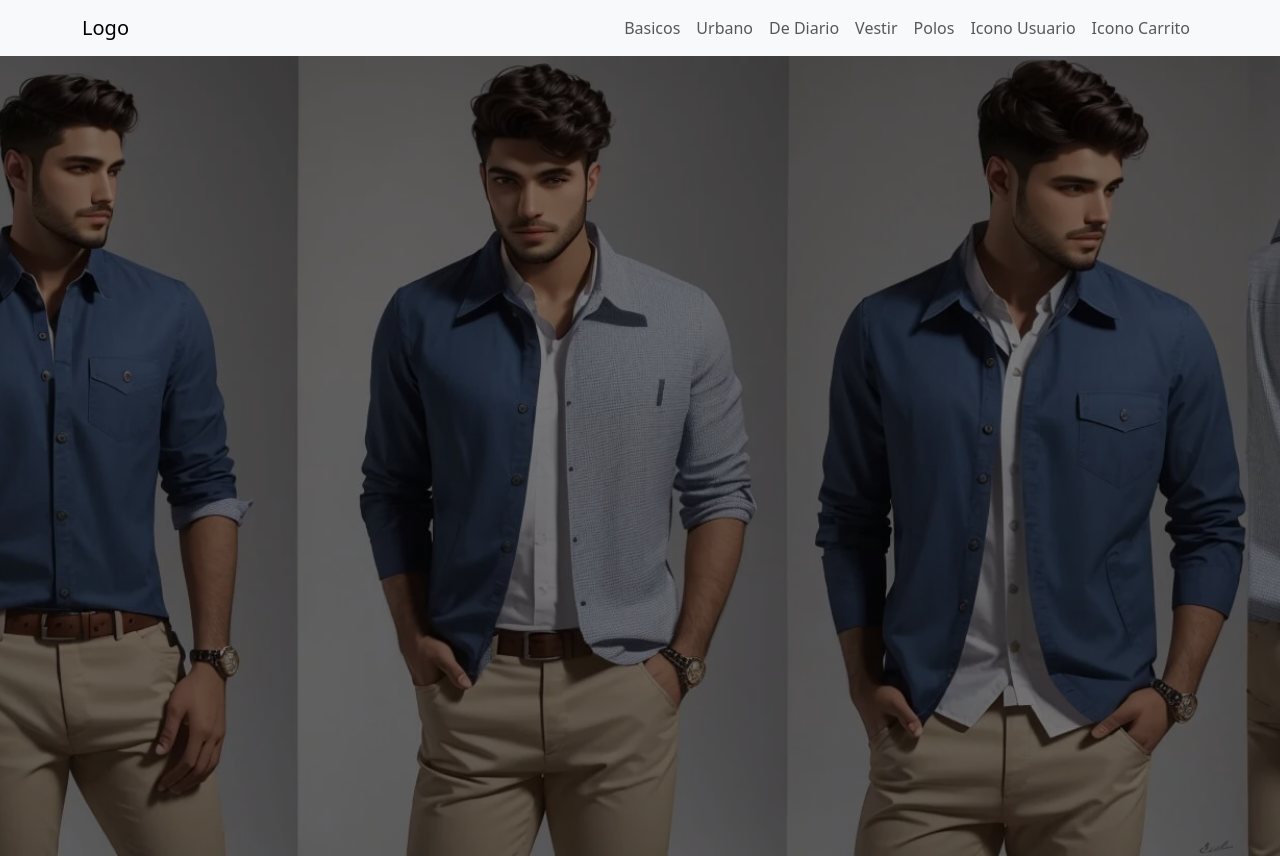
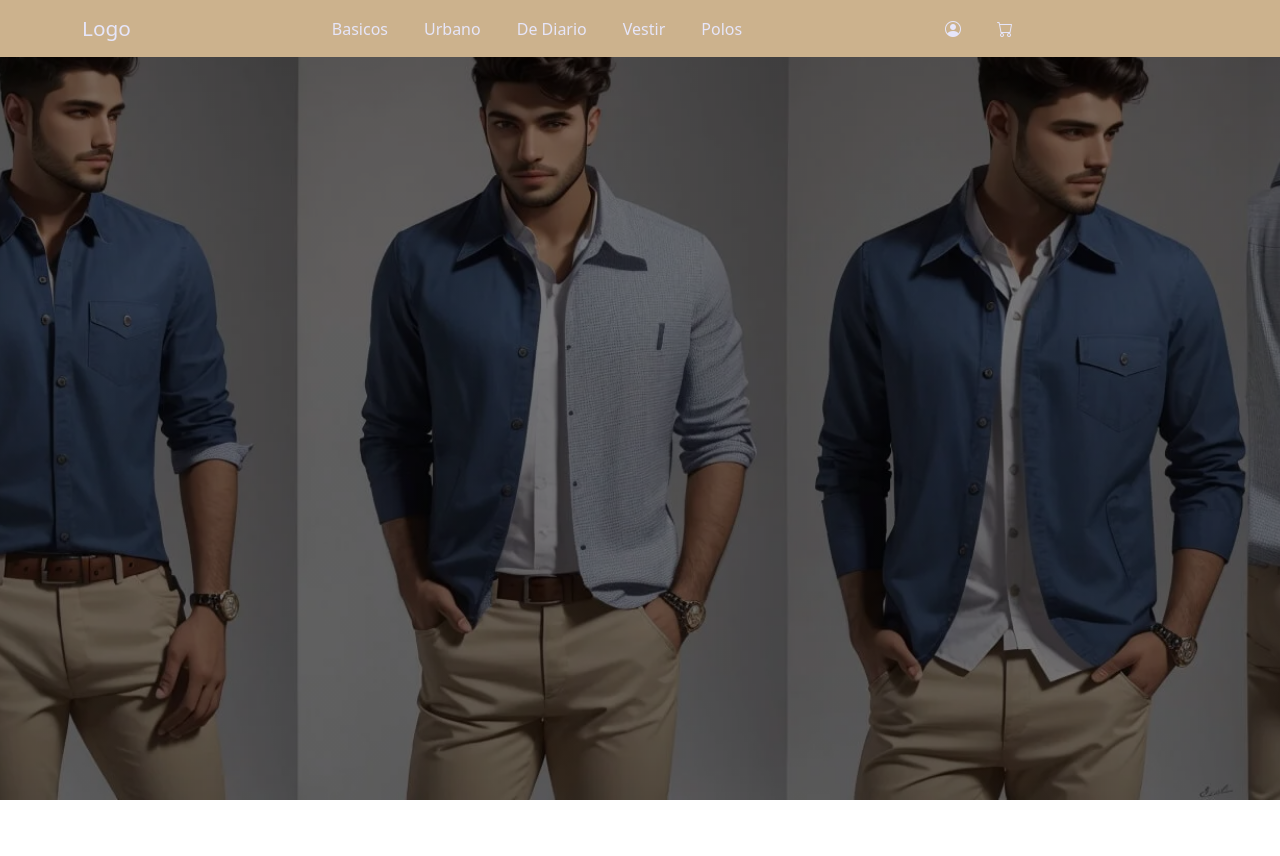
Before and after one commit to RVR2003/Tienda, a plain HTML site: page index.html in a window 1280 px wide. Shown: the top 856 px of the page. Drawn offline with nearby package versions, Linux system fonts and the light colour scheme.

Commit message:
Add files via upload

```diff
--- a/css/inicio.css
+++ b/css/inicio.css
@@ -5,3 +5,18 @@
     background-size: cover;
     height: 50rem;
 }
+
+.navbar-brand{
+    font-size: 1.3rem;
+    color:lavender;
+}
+
+.nav-link{
+    margin-right: 10px;
+    margin-left: 10px;
+    color:lavender;
+}
+
+.navbar{
+    background-color:#CCB28D;
+}
--- a/index.html
+++ b/index.html
@@ -10,6 +10,7 @@
       <link rel="stylesheet" href="./aos/aos.css">
       <!-- Estilos CSS -->
       <link rel="stylesheet" href="./CSS/bootstrap.min.css">
+      <link rel="stylesheet" href="https://cdn.jsdelivr.net/npm/bootstrap-icons@1.11.0/font/bootstrap-icons.css">
       <link rel="stylesheet" href="./css/inicio.css">
       <!-- Template Main CSS File -->
       <!-- Google Tag Manager -->
@@ -18,14 +19,14 @@
   <body>
     <header>
       <!--navbar-->
-        <nav class="navbar navbar-expand-lg bg-body-tertiary">
+        <nav class="navbar navbar-expand-lg fixed-top">
             <div class="container">
               <a class="navbar-brand" href="index.html">Logo</a>
               <button class="navbar-toggler" type="button" data-bs-toggle="collapse" data-bs-target="#navbarSupportedContent" aria-controls="navbarSupportedContent" aria-expanded="false" aria-label="Toggle navigation">
                 <span class="navbar-toggler-icon"></span>
               </button>
               <div class="collapse navbar-collapse" id="navbarSupportedContent">
-                <ul class="navbar-nav ms-auto mb-2 mb-lg-0">
+                <ul class="navbar-nav mx-auto mb-2 mb-lg-0">
                   <li class="nav-item">
                     <a class="nav-link" href="#">Basicos</a>
                   </li>
@@ -41,11 +42,17 @@
                   <li class="nav-item">
                     <a class="nav-link" href="#">Polos</a>
                   </li>
+                </ul>
+                <ul class="navbar-nav me-auto mb-2 mb-lg-0">
                   <li class="nav-item">
-                    <a class="nav-link" href="#">Icono Usuario</a>
+                    <a class="nav-link" href="#">
+                      <i class="bi bi-person-circle"></i>
+                    </a>
                   </li>
                   <li class="nav-item">
-                    <a class="nav-link" href="#">Icono Carrito</a>
+                    <a class="nav-link" href="#">
+                      <i class="bi bi-cart"></i>
+                    </a>
                   </li>
                 </ul>
               </div>
```
